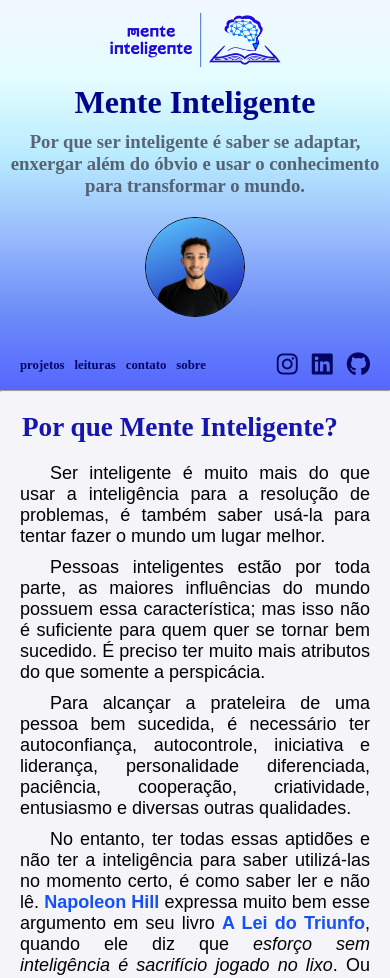
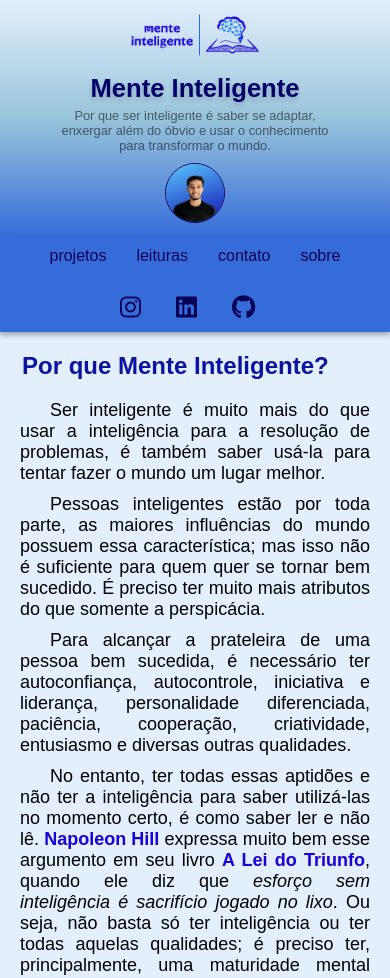
Before and after one commit to rosalvovieirasantos/meu-site, a plain HTML site: page index.html in a window 390 px wide. Shown: the top 978 px of the page. Drawn offline with Linux system fonts and the light colour scheme; a web font is replaced by a local one.

Commit message:
Atualizações gerais de responsividade e leitura

```diff
--- a/css/index.css
+++ b/css/index.css
@@ -8,107 +8,126 @@
     box-sizing: border-box;
 }
 
+:root{
+    --cor0: #e3effc;
+    --cor1: #98c4da;
+    --cor2: #366CD9;
+    --cor3: #1C00D9;
+    --cor4: #0a14a1;
+    --cor5: #01016b;
+    --cor6: #080257;
+
+    --font-especial: 'suse', sans-serif;
+    --font-padrao: Arial, Helvetica, Sans-serif;
+
+}
+
 body {
-    background-color: #f4f4f9; /* Cor de fundo suave */
-    box-shadow: 5px 5px 15px #012e40ab;
+    background-color: var(--cor0);
+    box-shadow: 5px 5px 10px #012e4073;
     width: 800px;
     border-radius: 15px;
     margin: auto;
 }
 
-/* Estilizando o cabeçalho */
 header {
-    background: linear-gradient(to top, #5566ff, #6c8df8, rgb(153, 188, 252), rgb(184, 235, 255), rgb(228, 253, 255), rgb(242, 247, 255));
+    background: linear-gradient(to bottom, var(--cor0), var(--cor1), var(--cor2));
     text-align: center;
 }
 
-.topo img {
-    max-width: 200px;
+.logotipo img {
+    max-width: 150px;
+    padding: 5px 0;
 }
 
-h1,h3,li>a{
-    font-family: 'suse';
+.text-header h1 {
+    color: var(--cor5);
+    font-family: var(--font-especial);
+    font-weight: 600;
+    text-shadow: 0px 3px 5px rgba(29, 27, 27, 0.192);
 }
 
-li>a{
-    font-weight: 600;
-}
-.texto h1 {
-    color: rgb(4, 4, 139);
-}
-
-.texto h3 {
-    color: #373a47c2;
-    margin-top: 10px;
+.text-header p{
+    color: rgba(0, 0, 0, 0.548);
+    font-family: var(--font-especial);
+    text-align: center;
+    font-size: 1em;
+    font-weight: 500;
+    margin: auto;
+    text-indent: 0;
+    padding: 5px 40px 0 40px;
+    margin: 0 20px;
 }
 
 .minha-foto img {
-    max-width: 100px;
+    max-width: 80px;
     border-radius: 50%;
-    border: 1px solid black;
-    margin-left: 50px;
+    border: 1px solid var(--cor5);
     margin-bottom: 5px;
+    margin-top: 5px;
 }
 
-/* Estilizando o menu */
+
 nav {
     display: flex;
     justify-content: space-between;
     align-items: center;
-    padding: 10px 15px;
+    background-color: var(--cor2);
+    box-shadow: 0 3px 5px rgba(26, 25, 25, 0.329);
 }
 
-nav ul {
-    list-style: none;
+.menu {
     display: flex;
+    gap: 20px; /* Espaço entre os links */
 }
 
-nav ul li {
-    margin: 2px 50px 0 0;
+.social-icons {
+    padding-right: 15px;
+    display: flex; /* Mantém os ícones na mesma linha */
+    gap: 15px; /* Espaço entre os ícones */
 }
 
-nav ul li a {
-    color: rgb(5, 6, 99);
+.links {
     text-decoration: none;
-    padding: 5px;
+    font-family: var(--font-especial);
+    font-weight: 500;
+    color: var(--cor6);
     font-size: 1.2rem;
     transition: 0.3s;
+    padding: 10px;
 }
 
-nav ul li a:hover {
-    color: rgb(246, 254, 255);
-    border-radius: 10px; /* Arredonda as bordas ao passar o mouse */
+.links:hover {
+    border-radius: 10px;
+    background-color: var(--cor4);
+    color: var(--cor0);
 }
 
-/* Ícones sociais */
 .social-icons a {
-    color: rgb(5, 6, 99);
+    color: var(--cor6);
     font-size: 1.5rem;
-    padding: 5px;
+    padding: 10px;
     transition: 0.3s;
 }
 
 .social-icons a:hover {
-    color: white; /* Texto branco */
+    color: var(--cor0); /* Texto branco */
     border-radius: 10px;
-}
-
-main > article > h2{
-    font-family: 'suse';
 }
 
 main{
     margin: 10px 20px;
 }
-h2{
+main h2{
+    font-family: var(--font-especial);
     font-size: 1.7em;
-    color: rgb(21, 21, 175);
+    color: var(--cor4);
     padding-left: 2px;
     margin: 20px 0 15px 0;
     font-weight: 700;
 }
 
-p{
+main p{
     font-family: Arial, Helvetica, sans-serif;
     font-size: 18px;
     text-align: justify;
@@ -116,13 +135,13 @@ p{
     padding: 5px 0;
 }
 
-main > article > p > a{
+main a{
+    color: var(--cor3);
     font-weight: bold;
     text-decoration: none;
-    color: rgba(13, 75, 245, 0.966);
 
 }
-p > a:hover{
+main a:hover{
     text-decoration: underline;
 }
 
@@ -145,25 +164,26 @@ aside{
 }
 
 aside > p{
-    font-family: 'suse', sans-serif;
+    font-family: var(--font-especial);
     font-size: 15px;
     text-indent: 0;
     text-align: center;
     padding: 10px 5px;
 }
 
-aside > p > a{
+aside a{
     font-weight: bold;
     text-decoration: none;
-    color: rgba(13, 75, 245, 0.966);
+    color: var(--cor3);
 }
 
 footer{
     width: 100%;
-    background-color: #afc0ffbe;
+    background-color: var(--cor1);
     border-radius: 0 0 15px 15px;
 }
 footer > p{
+    font-family: var(--font-padrao);
     font-size: 0.8em;
     padding: 5px;
     text-align: center;
@@ -174,23 +194,30 @@ footer > p{
     text-align: center;
 }
 
-@media (max-width: 768px) {
+@media (max-width: 816px) {
     body {
         width: 100%; /* Ocupa toda a largura da tela */
         border-radius: 0; /* Remove bordas arredondadas em telas pequenas */
         box-shadow: none; /* Remove sombras para um design mais limpo */
     }
 
-    .container {
-        flex-direction: column;
-    }
-
-    .texto {
+    nav {
+        flex-direction: column; /* Empilha os itens */
+        align-items: center; /* Centraliza tudo */
         text-align: center;
     }
 
+    .menu {
+        flex-direction: row; /* Links em coluna */
+        gap: 10px;
+    }
+
+    .social-icons {
+        margin-top: 10px; /* Espaço entre links e ícones */
+    }
+
     .minha-foto img {
-        margin: 20px 0;
+        margin: 10px 0;
     }
 
     .personagens{
@@ -200,68 +227,33 @@ footer > p{
         text-align: center;
     }
 
-    nav{
-        flex-direction: row;
-    }
-
-    nav ul.social-icons {
-        flex-direction: row;
-        width: 100%;
-    }
-
-    nav ul li {
-        width: 100%;
-        text-align: center;
-        margin: 2px 0;
-    }
-
-    nav ul li a{
-        width: 100%;
-        display: flex;
-        justify-content: space-between;
-
-    }
-
     footer{
         border-radius: 0;
     }
 
 }
 
-@media (max-width: 480px){
 
-    body {
-        width: 100%; /* Ocupa toda a largura da tela */
-        border-radius: 0; /* Remove bordas arredondadas em telas pequenas */
-        box-shadow: none; /* Remove sombras para um design mais limpo */
-    }
+@media (max-width: 500px) {
 
-    .texto {
+    .minha-foto img{
+        max-width: 60px;
         text-align: center;
     }
 
-    .minha-foto img {
-        margin: 20px 0;
+    .text-header h1 {
+        font-size: 1.6em;
     }
 
-    nav{
-        flex-direction: row;
+    .text-header p{
+        font-size: 0.8em;
     }
 
-    nav ul.social-icons {
-        flex-direction: row;
-        width: 100%;
-    }
-    nav ul li {
-        width: 100%;
-        text-align: center;
-        margin: 2px 0;
+    main h2{
+        font-size: 1.5em;
     }
 
-    nav ul li a{
-    width: 100%;
-    display: flex;
-    justify-content: space-between;
-    font-size: 0.8em;
+    .links{
+        font-size: 1em;
     }
 }
--- a/css/meus-animes.css
+++ b/css/meus-animes.css
@@ -7,15 +7,29 @@
     box-sizing: border-box;
 }
 
-/* Estilos gerais para o corpo da página */
+:root{
+    --cor0: #e3effc;
+    --cor1: #98c4da;
+    --cor2: #366CD9;
+    --cor3: #1C00D9;
+    --cor4: #0a14a1;
+    --cor5: #01016b;
+
+    --font-especial: 'suse', sans-serif;
+    --font-padrao: Arial, Helvetica, Sans-serif;
+
+}
+
+
 body{
-    width: 800px; /* Largura padrão da página */
-    margin: auto; /* Centraliza a página */
-    font-family: 'suse', sans-serif; /* Fonte personalizada */
-    background-color: #e7e7f3; /* Cor de fundo suave */
-    border-radius: 20px; /* Bordas arredondadas */
-    box-shadow: 5px 5px 15px rgba(0, 0, 0, 0.37); /* Sombra suave */
-    color: #0e0d0d; /* Cor do texto */
+    width: 800px;
+    margin: auto;
+    margin-top: 10px;
+    font-family: var(--font-especial);
+    background-color: var(--cor0);
+    border-radius: 20px;
+    box-shadow: 5px 5px 15px rgba(0, 0, 0, 0.37);
+    color: #000000;
 }
 
 .cabecalho{
@@ -25,43 +39,42 @@ body{
 
 .cabecalho h1{
     padding: 10px 0;
-    font-family: 'suse', sans-serif;
+    font-family: var(--font-especial);
     font-size: 2em;
     text-align: center;
-    color: #170991; /* Cor do título */
+    color: var(--cor5);
 }
 
 .cabecalho p{
     text-align: justify;
     text-indent: 0;
     padding: 10px 15px;
-    font-family: Arial, Helvetica, sans-serif;
+    font-family: var(--font-padrao);
 }
 
 main{
     margin: 0 10px;
     padding: 0 10px;
-    border-top: 2px solid rgb(8, 8, 121);
+    border-top: 2px solid var(--cor5);
 }
 
-h2{
-    font-family: 'suse', sans-serif;
+main h2{
+    font-family: var(--font-especial);
     margin-top: 20px;
-    color: #001fac; /* Cor do título */
+    color: var(--cor4);
 }
 
-/* Estilo para parágrafos */
 .paragrafos p{
-    text-indent: 20px; /* Indenta o início do parágrafo */
-    text-align: justify; /* Alinha o texto de forma justificada */
-    line-height: 1.6; /* Aumenta o espaçamento entre as linhas para facilitar a leitura */
-    font-size: 1.2rem; /* Tamanho da fonte */
-    font-family: Arial, Helvetica, sans-serif;
+    text-indent: 20px;
+    text-align: justify;
+    line-height: 1.6;
+    font-size: 18px;
+    font-family: var(--font-padrao);
 }
 
 .imagens{
-    text-align: center; /* Centraliza a imagem */
-    margin-top: 15px; /* Espaçamento superior */
+    text-align: center;
+    margin-top: 15px;
     margin-bottom: 10px;
 }
 
@@ -70,9 +83,6 @@ h2{
     height: auto;
     width: 100%;
     max-width: 500px;
-    /* Faz a imagem ocupar toda a largura disponível */
-    /* Limita a largura máxima da imagem */
-    /* Mantém a proporção da imagem */
     border-radius: 10px; /* Bordas arredondadas na imagem */
     box-shadow: 0 2px 8px rgba(0, 0, 0, 0.2); /* Sombra suave na imagem */
 }
@@ -82,7 +92,7 @@ h2{
 }
 
 .botao-de-voltar > a{
-    color: rgb(9, 12, 179);
+    color: var(--cor2);
     font-size: 1.5rem;
     padding: 5px;
     transition: 0.3s;
@@ -90,7 +100,7 @@ h2{
 
 .botao-de-voltar > a:hover{
     transition: transform 0.5s;
-    background-color: rgb(9, 12, 179);
+    background-color: var(--cor3);
     color: white;
     border-radius: 10px;
 }
@@ -108,7 +118,7 @@ h2{
 
 .texto-final > p > a{
     text-decoration: none;
-    color: rgb(6, 6, 184);
+    color: var(--cor3);
 }
 
 .texto-final > p > a:hover{
@@ -117,7 +127,7 @@ h2{
 
 footer{
     width: 100%;
-    background-color: #afc0ffbe;
+    background-color: var(--cor1);
     border-radius: 0 0 15px 15px;
 }
 
@@ -143,7 +153,7 @@ footer > p{
     }
 
     .paragrafos p{
-        line-height: 1.4;
+        line-height: 1.5;
         font-size: 1.1rem;
     }
 
--- a/css/sobre-mim.css
+++ b/css/sobre-mim.css
@@ -8,67 +8,82 @@
     box-sizing: border-box;
 }
 
+:root{
+    --cor0: #e3effc;
+    --cor1: #98c4da;
+    --cor2: #366CD9;
+    --cor3: #1C00D9;
+    --cor4: #0a14a1;
+    --cor5: #01016b;
+    --cor6: #080257;
+
+    --font-especial: 'suse', sans-serif;
+    --font-padrao: Arial, Helvetica, Sans-serif;
+
+}
+
 body {
-    background-color: #f4f4f9; /* Cor de fundo suave */
+    background-color: var(--cor0); /* Cor de fundo suave */
     box-shadow: 5px 5px 15px #012e40ab;
-    font-family: 'suse', sans-serif;
     width: 800px;
     border-radius: 15px;
     margin: auto;
 }
 
+header{
+    background: linear-gradient(to bottom, var(--cor0), var(--cor1), var(--cor2));
+    padding: 10px 20px;
+    border-radius: 5px 10px 0 25px;
+}
+
+header h1{
+    font-size: 2.2em;
+    font-family: var(--font-especial);
+    color: var(--cor5);
+}
+
 .minha-foto{
-    display: flex;
+    display: block;
     align-items: center;
     padding: 20px 0;
-    justify-content: space-around;
+    text-align: center;
 }
 
 img{
-    max-width: 120px;
+    max-width: 100px;
     border-radius: 50%;
-    border: 1px solid black;
-}
-
-header{
-    background: linear-gradient(to top, #7784fc, #8ba4f7, rgb(161, 192, 248), rgb(184, 235, 255), rgb(228, 253, 255), rgb(242, 247, 255));
-    padding: 10px 20px;
-    border-radius: 5px 10px 0 25px;
+    border: 1px solid var(--cor5);
 }
 
 main{
     margin: 10px 20px;
 }
 
-h1{
-    font-size: 2.5em;
-    font-family: 'suse', sans-serif;
-    color: rgb(4, 4, 139);
-}
-
-h2{
-    font-size: 1.7em;
-    color: rgb(9, 21, 201);
-    padding-left: 2px;
-    margin: 20px 0 15px 0;
+main h2{
+    font-family: var(--font-especial);
+    font-size: 1.8em;
+    color: var(--cor4);
+    padding: 15px 5px;
     font-weight: 700;
 }
 
-main > article > p > a{
-    font-weight: bold;
-    text-decoration: none;
-    color: rgba(6, 55, 218, 0.966)
-}
-p > a:hover{
-    text-decoration: underline;
-}
-
-p{
-    font-family: Arial, Helvetica, sans-serif;
+main p{
+    font-family: var(--font-padrao);
     font-size: 18px;
     text-align: justify;
     text-indent: 30px;
     padding: 5px 0;
+    line-height: 1.5em;
+}
+
+main a{
+    font-weight: bold;
+    text-decoration: none;
+    color: var(--cor3);
+}
+main a:hover{
+    text-decoration: underline;
+
 }
 
 .botao-de-voltar{
@@ -76,7 +91,7 @@ p{
 }
 
 .botao-de-voltar > a{
-    color: rgb(9, 12, 179);
+    color: var(--cor4);
     font-size: 1.5rem;
     padding: 5px;
     transition: 0.3s;
@@ -84,18 +99,19 @@ p{
 
 .botao-de-voltar > a:hover{
     transition: transform 0.5s;
-    background-color: rgb(9, 12, 179);
+    background-color: var(--cor3);
     color: white;
     border-radius: 10px;
 }
 
 footer{
     width: 100%;
-    background-color: #afc0ffbe;
+    background-color: var(--cor1);
     border-radius: 0 0 15px 15px;
 }
 
 footer > p{
+    font-family: var(--font-padrao);
     font-size: 0.8em;
     padding: 5px;
     text-align: center;
@@ -106,7 +122,7 @@ footer > p{
     text-align: center;
 }
 
-@media (max-width: 768px) {
+@media (max-width: 814px) {
     body {
         width: 100%; /* Ocupa toda a largura da tela */
         border-radius: 0; /* Remove bordas arredondadas em telas pequenas */
@@ -122,18 +138,15 @@ footer > p{
     }
 
     img{
-        max-width: 100px;
-        justify-content: center;
+        max-width: 80px;
     }
 
-    h1{
-        font-size: 1.5rem;
-        margin-top: 5px;
-        justify-content: center;
+    header h1{
+        font-size: 1.8em;
     }
 
-    h2{
-        font-size: 1.3rem;
+    main h2{
+        font-size: 1.5em;
     }
 
     p{
--- a/index.html
+++ b/index.html
@@ -3,46 +3,51 @@
 <head>
     <meta charset="UTF-8">
     <meta name="viewport" content="width=device-width, initial-scale=1.0">
-    <link rel="shortcut icon" href="imagens/favicon.ico" type="image/x-icon">
     <link rel="stylesheet" href="css/index.css">
     <title>Mente Inteligente</title>
-    <link rel="shortcut icon" href="../imagens/favicon.ico" type="image/x-icon">
+    <link rel="shortcut icon" href="./imagens/favicon.ico" type="image/x-icon">
     <script src="https://kit.fontawesome.com/5505a2e61f.js" crossorigin="anonymous"></script>
 </head>
 <body>
     <header>
-        <div class="topo">
+        <div class="logotipo">
             <img src="imagens/logotipo.png" alt="">
         </div>
-        <div class="container">
-            <div class="texto">
+
+        <div class="text-header">
                 <h1>Mente Inteligente</h1>
-                <h3>Por que ser inteligente é saber se adaptar, enxergar além do óbvio e usar o conhecimento para transformar o mundo.</h3>
+
+                <p>
+                    Por que ser inteligente é saber se adaptar, enxergar além do óbvio e usar o conhecimento para transformar o mundo.
+                </p>
             </div>
+
             <div class="minha-foto" title="Rosalvo Santos">
                 <img src="imagens/minha-foto03.png">
         </div>
+    </header>
+
+    <nav>
+        <div class="menu">
+            <a class="links" href="projetos.html">projetos</a>
+            <a class="links detalhes" href="">leituras</a>
+            <a class="links" href="contato.html">contato</a>
+            <a class="links" href="sobre-mim.html">sobre</a>
         </div>
-        <nav>
-            <ul>
-                <li class="detalhes"><a href="projetos.html">projetos</a></li>
 
-                <li class="detalhes" ><a>leituras</a></li>
-
-                <li class="detalhes"><a href="contato.html">contato</a></li>
-
-                <li class="detalhes"><a href="sobre-mim.html">sobre</a></li>
-            </ul>
         <div class="social-icons">
-                <a href="https://www.instagram.com/rosalvosanttos" target="_blank" rel="external"><i class="fa-brands fa-instagram"></i></a>
-
-                <a href="https://www.linkedin.com/in/rosalvo-santos-723630209/" target="_blank" rel="external"><i class="fa-brands fa-linkedin"></i></a>
-
-                <a href="https://github.com/rosalvosanttos/"><i class="fa-brands fa-github"></i></a>
+            <a href="https://www.instagram.com/rosalvosanttos" target="_blank" rel="external">
+                <i class="fa-brands fa-instagram"></i>
+            </a>
+            <a href="https://www.linkedin.com/in/rosalvo-santos-723630209/" target="_blank" rel="external">
+                <i class="fa-brands fa-linkedin"></i>
+            </a>
+            <a href="https://github.com/rosalvosanttos/">
+                <i class="fa-brands fa-github"></i>
+            </a>
         </div>
     </nav>
-    </header>
-    <hr>
+
     <main>
         <article>
             <h2>Por que Mente Inteligente?</h2>
@@ -104,16 +109,17 @@
                 </p>
                 <br>
             <hr>
+        </article>
         <aside>
-
             <p>
                 Quer saber mais sobre mim?<br>
-                Então <a href="sobre-mim.html">clique aqui</a> e venha me conhecer!
+                <a href="sobre-mim.html">Clique aqui.</a>
             </p>
         </aside>
     </main>
+
     <footer class="rodape">
-        <p>2025 Copyright &copy; Site criado por Rosalvo Santos.</p>
+        <p>Copyright &copy; 2025 Site criado por Rosalvo Santos.</p>
     </footer>
 </body>
 </html>
```
Also changed, not shown: meus-animes.html (+1 -1 lines), sobre-mim.html (+4 -6 lines), imagens/hunter-hunter.jpg (deleted). Lines whose indentation alone changed are shown as unchanged.
